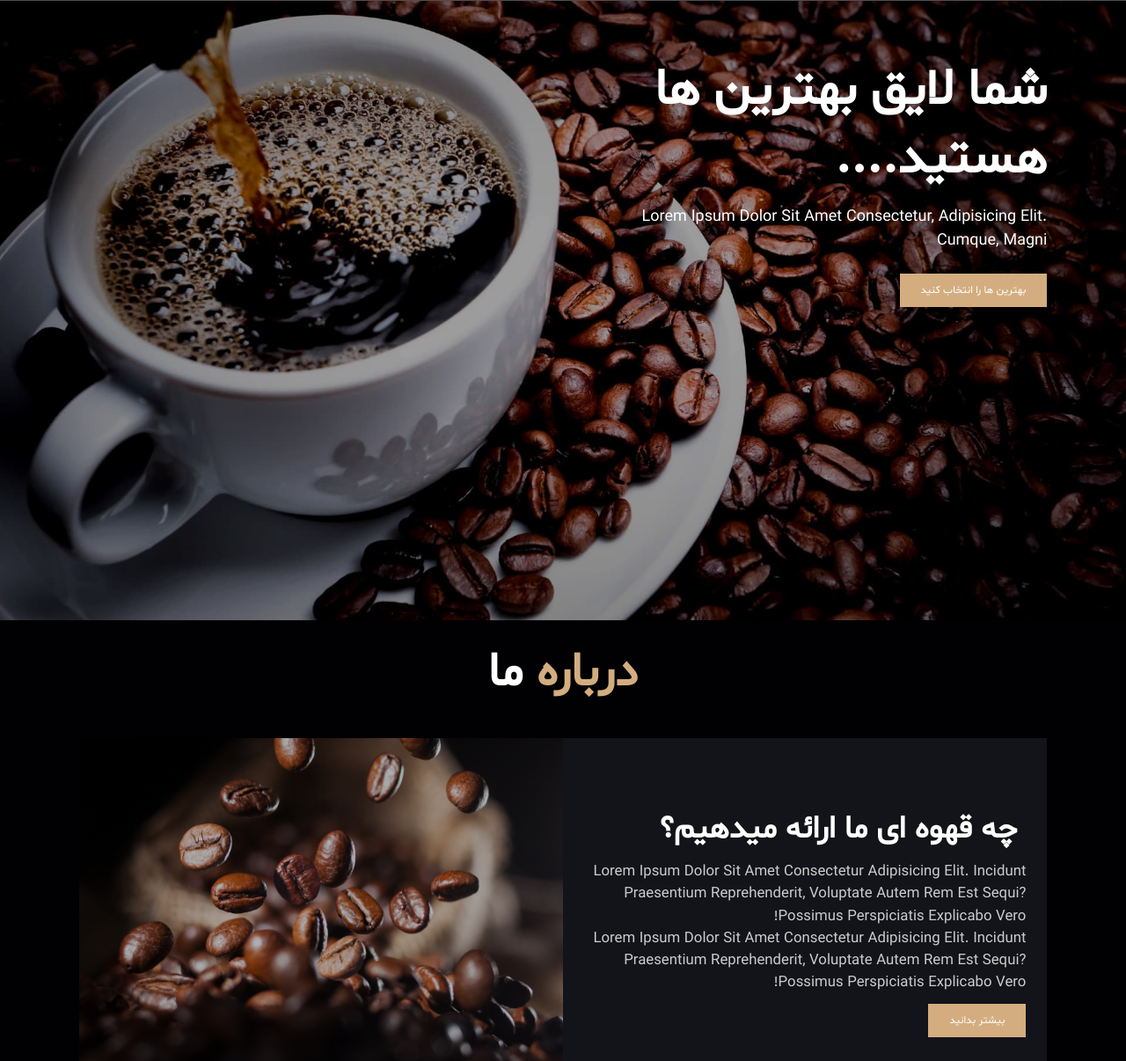
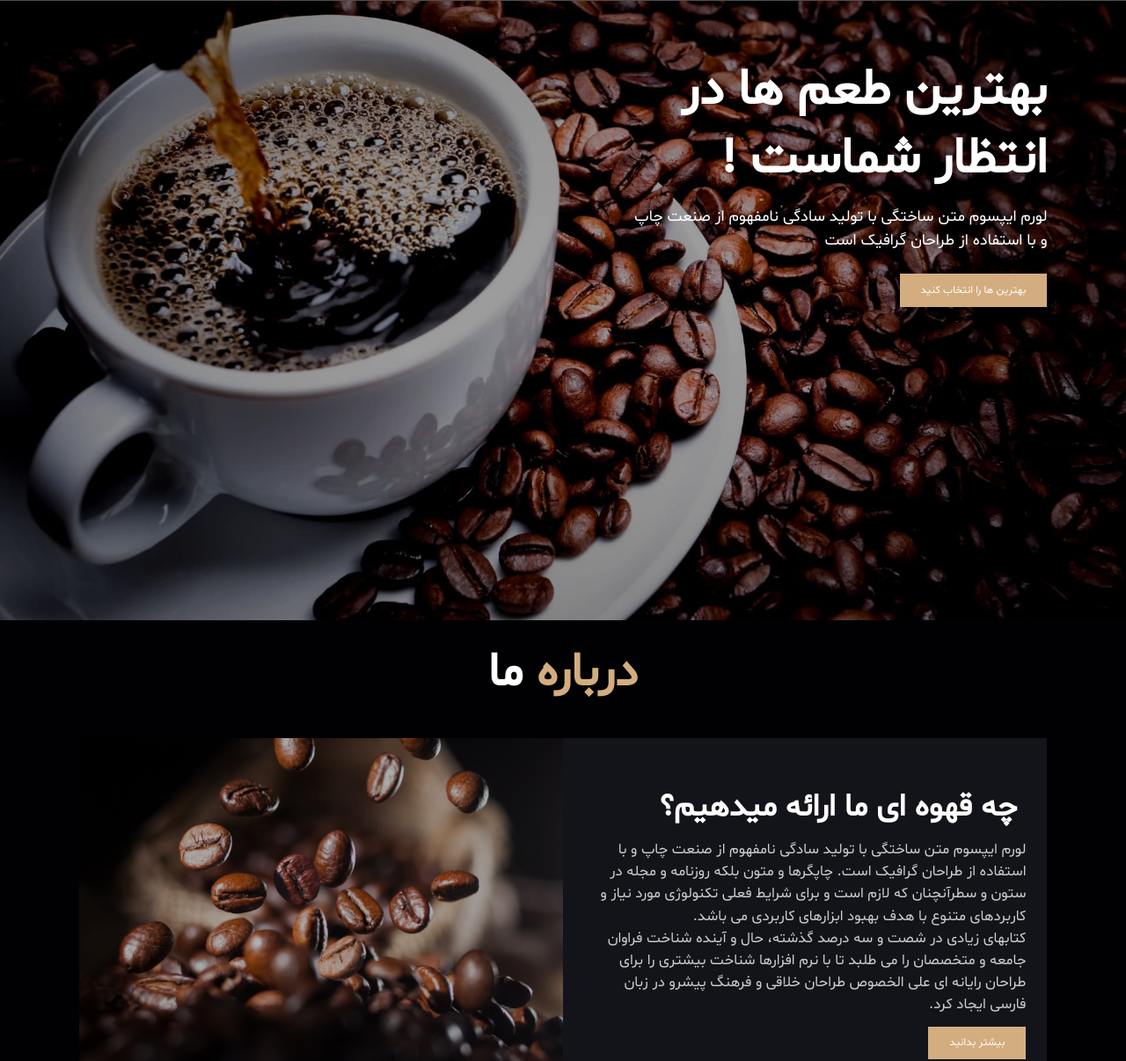
Before and after one commit to amin-da/CoffeShop, a plain HTML site: page index.html in a window 1280 px wide. Shown: the part 95-1301 px from the top of the page at 88% size. Drawn offline with Linux system fonts and the light colour scheme.

Commit message:
add persian lorem for samlpe content...

```diff
--- a/index.html
+++ b/index.html
@@ -93,10 +93,9 @@
     <!-- home section start -->
     <section class="home" id="home">
       <div class="content">
-        <h3>شما لایق بهترین ها هستید....</h3>
+        <h3>بهترین طعم ها در انتظار شماست !</h3>
         <p>
-          Lorem ipsum dolor sit amet consectetur, adipisicing elit. Cumque,
-          magni
+          لورم ایپسوم متن ساختگی با تولید سادگی نامفهوم از صنعت چاپ و با استفاده از طراحان گرافیک است
         </p>
         <a href="#products" class="btn"> بهترین ها را انتخاب کنید</a>
       </div>
@@ -113,14 +112,14 @@
         <div class="content">
           <h3>چه قهوه ای ما ارائه میدهیم؟</h3>
           <p>
-            Lorem ipsum dolor sit amet consectetur adipisicing elit. Incidunt
-            praesentium reprehenderit, voluptate autem rem est sequi? Possimus
-            perspiciatis explicabo vero!
+            لورم ایپسوم متن ساختگی با تولید سادگی نامفهوم از صنعت چاپ و با استفاده از طراحان گرافیک است. چاپگرها و متون بلکه روزنامه و مجله
+             در ستون و سطرآنچنان که لازم است و برای شرایط فعلی تکنولوژی مورد نیاز و
+             کاربردهای متنوع با هدف بهبود ابزارهای کاربردی می باشد.
           </p>
           <p>
-            Lorem ipsum dolor sit amet consectetur adipisicing elit. Incidunt
-            praesentium reprehenderit, voluptate autem rem est sequi? Possimus
-            perspiciatis explicabo vero!
+            کتابهای زیادی در شصت و سه درصد گذشته،
+            حال و آینده شناخت فراوان جامعه و متخصصان را می طلبد تا با نرم افزارها
+             شناخت بیشتری را برای طراحان رایانه ای علی الخصوص طراحان خلاقی و فرهنگ پیشرو در زبان فارسی ایجاد کرد.
           </p>
           <a href="#" class="btn">بیشتر بدانید</a>
         </div>
@@ -278,7 +277,7 @@
         <div class="box">
 
           <img src="./images/quote-img.png" alt="" class="quote">
-            <p>Lorem, ipsum dolor sit amet consectetur adipisicing elit, voluptas?</p>
+            <p>لورم ایپسوم متن ساختگی با تولید سادگی نامفهوم از صنعت چاپ است</p>
             <img class="user" src="./images/pic-1.png" alt="">
             <h3>homer simson</h3>
             <div class="stars">
@@ -294,7 +293,7 @@
         <div class="box">
 
             <img src="./images/quote-img.png" alt="" class="quote">
-              <p>Lorem, ipsum dolor sit amet consectetur adipisicing elit, voluptas?</p>
+            <p>لورم ایپسوم متن ساختگی با تولید سادگی نامفهوم از صنعت چاپ است</p>
               <img class="user" src="./images/pic-2.jpg" alt="">
               <h3>homer simson</h3>
               <div class="stars">
@@ -311,7 +310,7 @@
           <div class="box">
 
               <img src="./images/quote-img.png" alt="" class="quote">
-                <p>Lorem, ipsum dolor sit amet consectetur adipisicing elit, voluptas?</p>
+              <p>لورم ایپسوم متن ساختگی با تولید سادگی نامفهوم از صنعت چاپ است</p>
                 <img class="user" src="./images/pic-3.png" alt="">
                 <h3>homer simson</h3>
                 <div class="stars">
@@ -345,7 +344,10 @@
               <div class="content">
                 <a href="#" class="title">بهترین قهوه ها از نظر طعم</a>
                 <span>بوسیله ادمین /مهر 1400</span>
-                <p>Lorem ipsum dolor sit amet consectetur adipisicing elit. Architecto voluptatum repellat rerum, dolore aspernatur et odio porro ea omnis similique.</p>
+                <p>لورم ایپسوم متن ساختگی با تولید سادگی نامفهوم از صنعت چاپ و
+                  با استفاده از طراحان گرافیک است. چاپگرها و
+                  متون بلکه روزنامه و مجله در
+                     ستون و سطرآنچنان که لازم است و برای شرایط فعلی تکنولوژی مورد نیاز</p>
                 <a href="#" class="btn">بیشتر بخوانید</a>
               </div>
 
@@ -360,7 +362,10 @@
                 <div class="content">
                   <a href="#" class="title">بهترین قهوه ها از نظر انرژی</a>
                   <span>بوسیله ادمین /مهر 1400</span>
-                  <p>Lorem ipsum dolor sit amet consectetur adipisicing elit. Architecto voluptatum repellat rerum, dolore aspernatur et odio porro ea omnis similique.</p>
+                  <p>لورم ایپسوم متن ساختگی با تولید سادگی نامفهوم از صنعت چاپ و
+                      با استفاده از طراحان گرافیک است. چاپگرها و
+                      متون بلکه روزنامه و مجله در
+                         ستون و سطرآنچنان که لازم است و برای شرایط فعلی تکنولوژی مورد نیاز</p>
                   <a href="#" class="btn">بیشتر بخوانید</a>
                 </div>
 
@@ -376,7 +381,10 @@
                   <div class="content">
                     <a href="#" class="title">بهترین قهوه ها از نظر سلامت</a>
                     <span>بوسیله ادمین /مهر 1400</span>
-                    <p>Lorem ipsum dolor sit amet consectetur adipisicing elit. Architecto voluptatum repellat rerum, dolore aspernatur et odio porro ea omnis similique.</p>
+                    <p>لورم ایپسوم متن ساختگی با تولید سادگی نامفهوم از صنعت چاپ و
+                        با استفاده از طراحان گرافیک است. چاپگرها و
+                        متون بلکه روزنامه و مجله در
+                           ستون و سطرآنچنان که لازم است و برای شرایط فعلی تکنولوژی مورد نیاز</p>
                     <a href="#" class="btn">بیشتر بخوانید</a>
                   </div>
 
```
